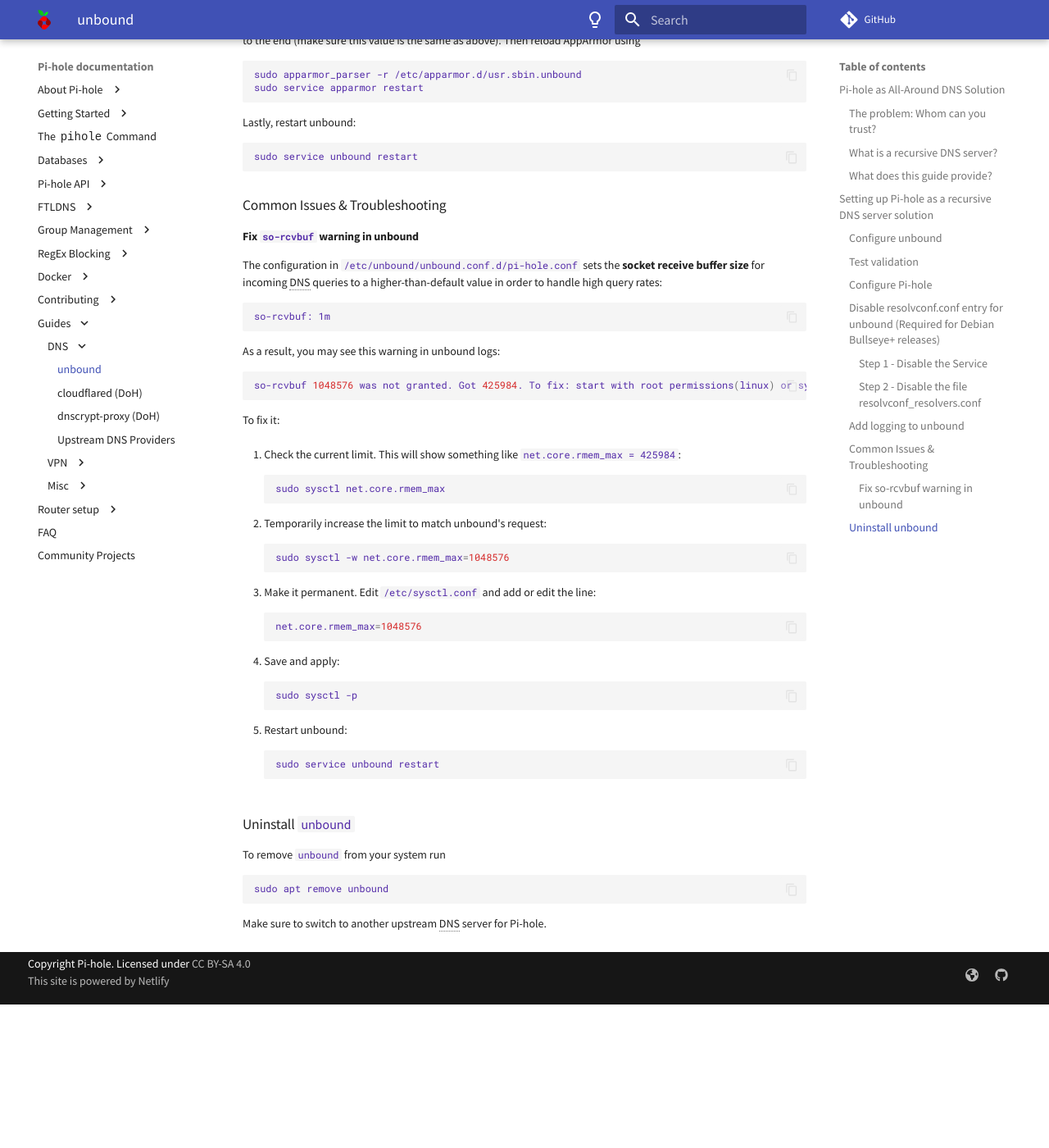
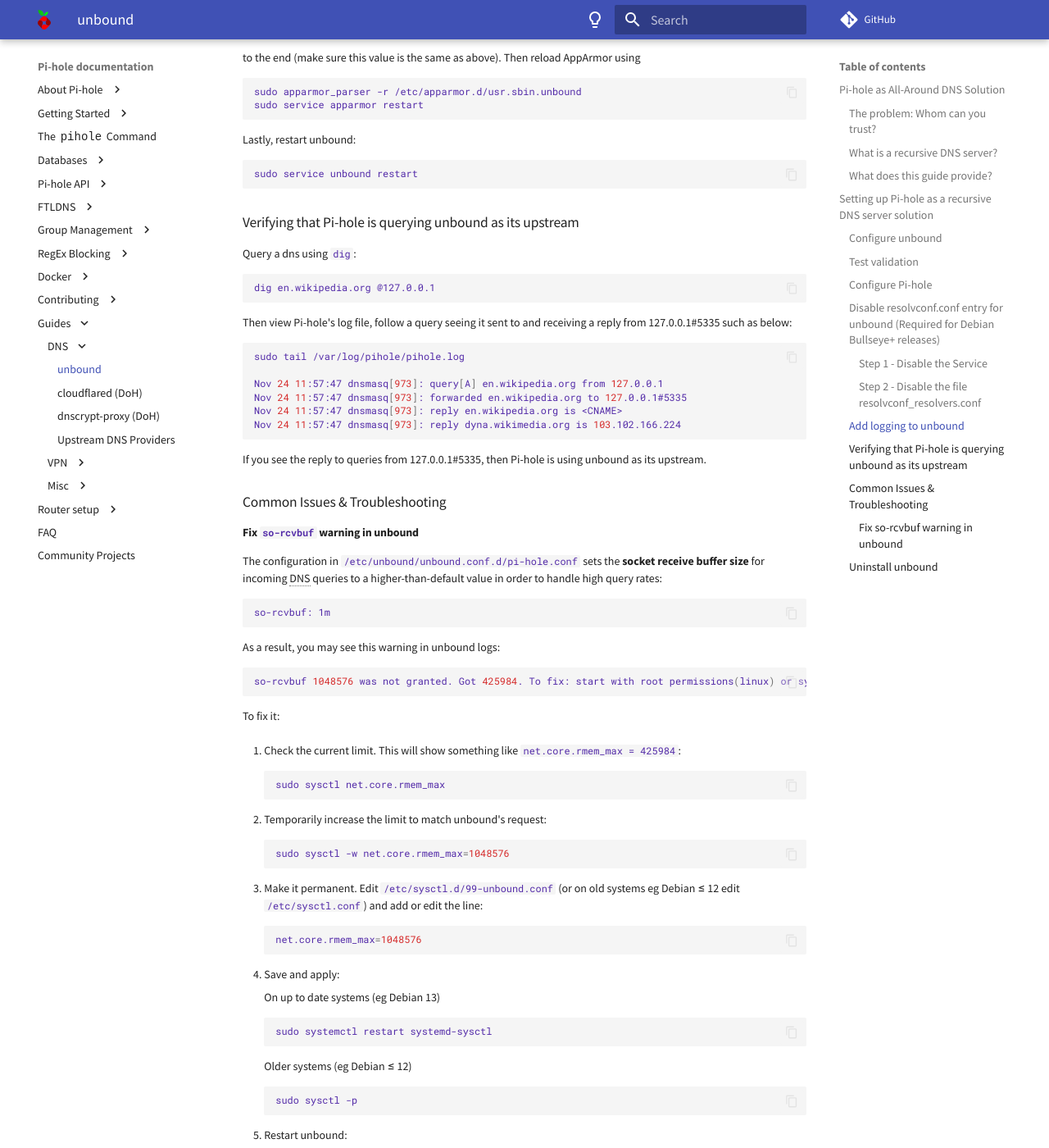
Before and after one commit to pi-hole/docs, an MkDocs documentation site: the page built from docs/guides/dns/unbound.md, in a window 1280 px wide and 1400 px high, scrolled down 6601 px. Shown: the whole window at 82% size. Built offline with MkDocs 1.6.1 and Material for MkDocs 9.7.7, drawn with Linux system fonts in a browser that asks for light colours; comment, search, counter and statistics services are not loaded; before the commit the page ends 7826 px from its top, so only the background shows below that; some of the changed text lies outside the part shown.

Commit message:
Update unbound guide
Update file location and procedure for receive buffer size adjustment in Debian ≥13.

Provide note for older red-hat distros about location of unbound configuration files directory.

Include short note on checking Pi-hole's log to confirm use of unbound as upstream.

Signed-off-by: Rob Gill <rrobgill@protonmail.com>

````diff
--- a/docs/guides/dns/unbound.md
+++ b/docs/guides/dns/unbound.md
@@ -77,6 +77,7 @@ Highlights:
 - Apply a few security and privacy tricks
 
 `/etc/unbound/unbound.conf.d/pi-hole.conf`:
+(Note that for some Red Hat based distros including CentOS up to v10, the path for the `pi-hole.conf` file may be `/etc/unbound/conf.d/pi-hole.conf`)
 
 ```yaml
 server:
@@ -269,6 +270,27 @@ Lastly, restart unbound:
 sudo service unbound restart
 ```
 
+### Verifying that Pi-hole is querying unbound as its upstream
+
+Query a dns using `dig`:
+
+```bash
+dig en.wikipedia.org @127.0.0.1
+```
+
+Then view Pi-hole's log file, follow a query seeing it sent to and receiving a reply from 127.0.0.1#5335 such as below:
+
+```bash
+sudo tail /var/log/pihole/pihole.log
+
+Nov 24 11:57:47 dnsmasq[973]: query[A] en.wikipedia.org from 127.0.0.1
+Nov 24 11:57:47 dnsmasq[973]: forwarded en.wikipedia.org to 127.0.0.1#5335
+Nov 24 11:57:47 dnsmasq[973]: reply en.wikipedia.org is <CNAME>
+Nov 24 11:57:47 dnsmasq[973]: reply dyna.wikimedia.org is 103.102.166.224
+```
+
+If you see the reply to queries from 127.0.0.1#5335, then Pi-hole is using unbound as its upstream.
+
 ### Common Issues & Troubleshooting
 
 #### Fix `so-rcvbuf` warning in unbound
@@ -299,13 +321,21 @@ To fix it:
     sudo sysctl -w net.core.rmem_max=1048576
     ```
 
-3. Make it permanent. Edit `/etc/sysctl.conf` and add or edit the line:
+3. Make it permanent. Edit `/etc/sysctl.d/99-unbound.conf` (or on old systems eg Debian ≤ 12 edit `/etc/sysctl.conf`) and add or edit the line:
 
     ```bash
     net.core.rmem_max=1048576
     ```
 
 4. Save and apply:
+
+    On up to date systems (eg Debian 13)
+
+    ```bash
+    sudo systemctl restart systemd-sysctl
+    ```
+
+    Older systems (eg Debian ≤ 12)
 
     ```bash
     sudo sysctl -p
````
